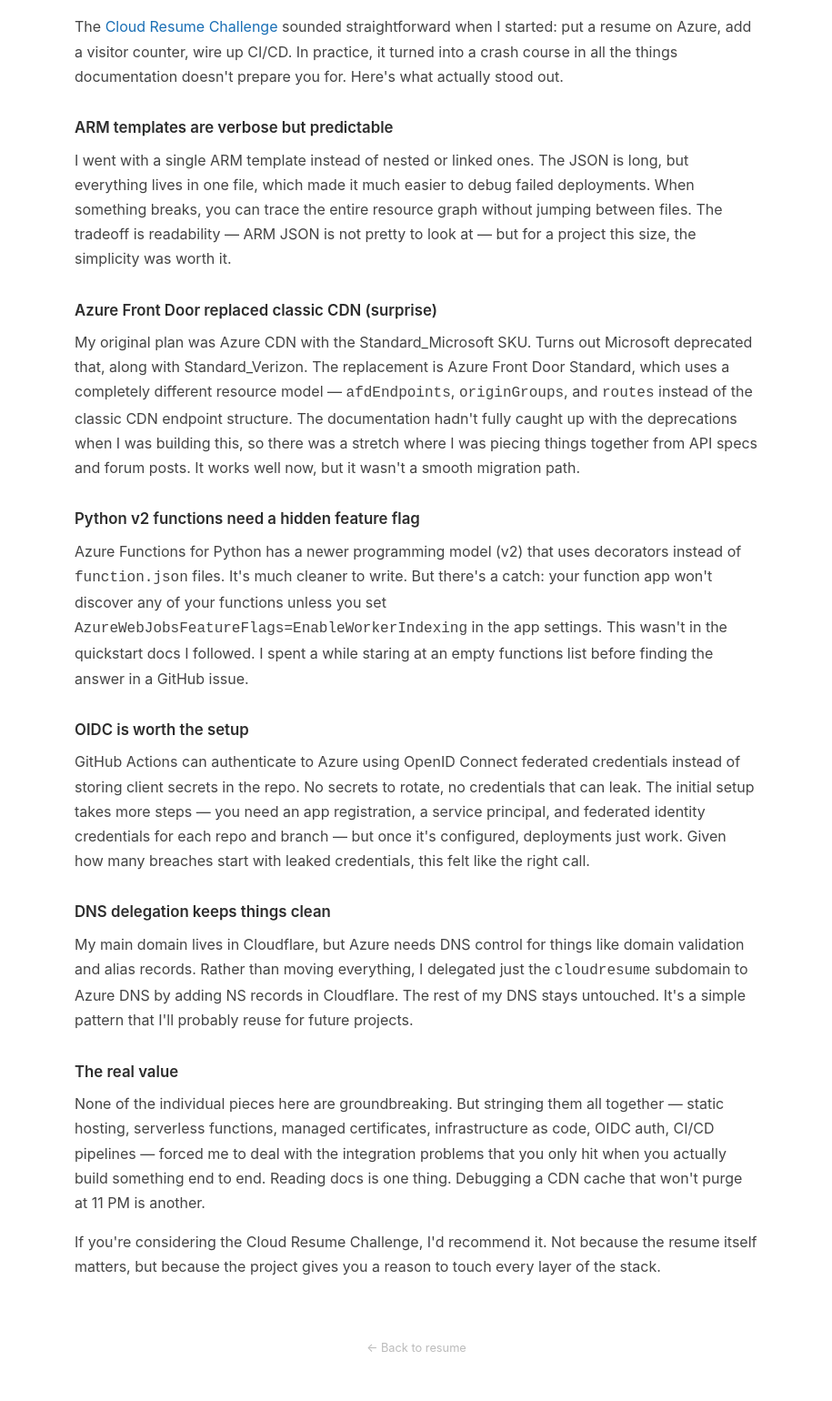
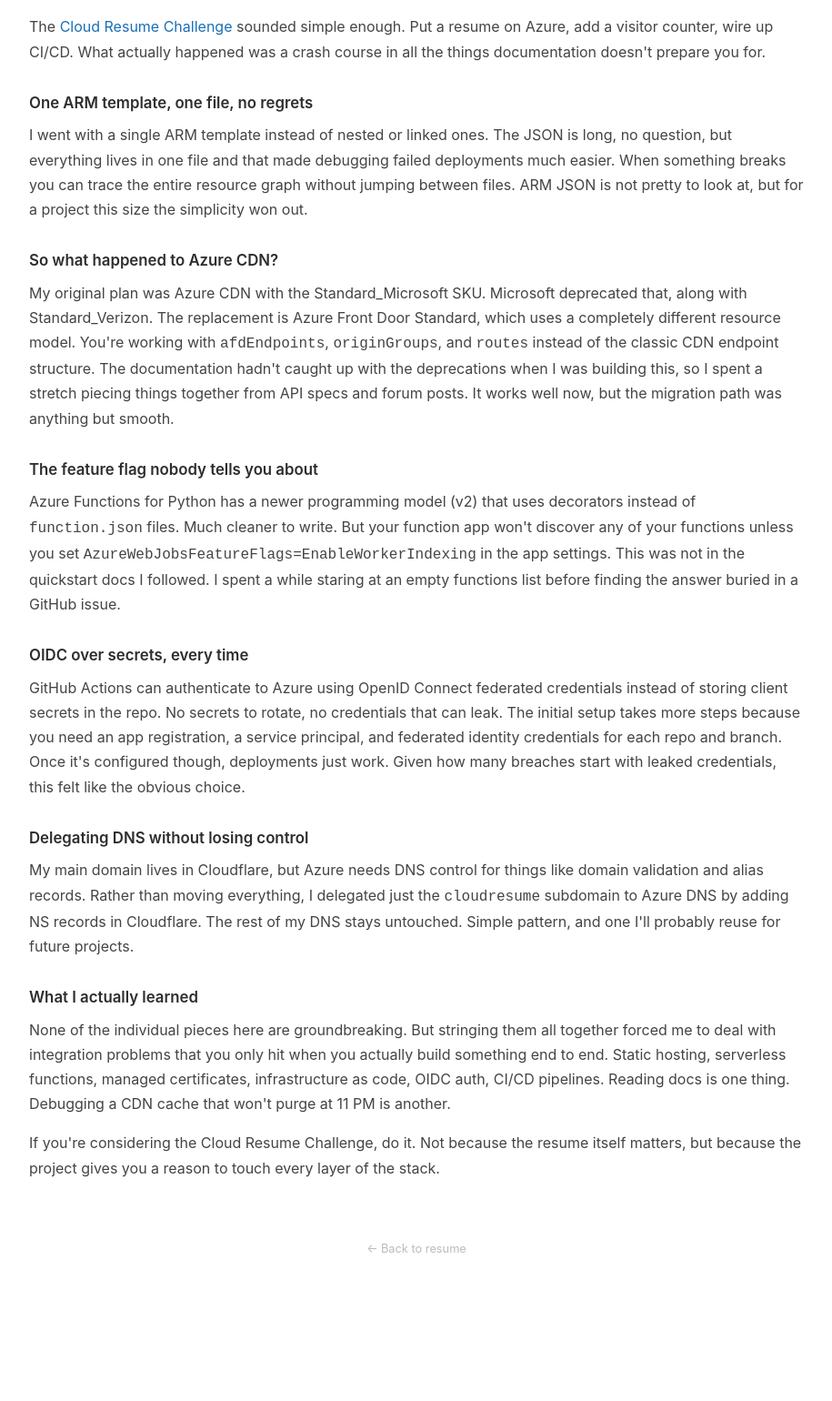
Before and after one commit to cswilsnetex/cloudresume, a plain HTML site: page reflection/index.html in a window 1280 px wide. Shown: the part 180-1720 px from the top of the page at 91% size, without its empty margins (182-1097 px from the left). After the commit the page ends 1612 px from the top, so only its background shows below. Drawn offline with Linux system fonts and the light colour scheme.

Commit message:
Minor tweaks

```diff
--- a/css/style.css
+++ b/css/style.css
@@ -13,7 +13,7 @@
 }
 
 header, main, footer {
-    max-width: 800px;
+    max-width: 900px;
     margin: 0 auto;
     padding: 0 24px;
 }
--- a/reflection/index.html
+++ b/reflection/index.html
@@ -55,40 +55,40 @@
 
         <div class="reflection-body">
             <p>
-                The <a href="https://cloudresumechallenge.dev/docs/the-challenge/azure/" target="_blank" rel="noopener noreferrer">Cloud Resume Challenge</a> sounded straightforward when I started: put a resume on Azure, add a visitor counter, wire up CI/CD. In practice, it turned into a crash course in all the things documentation doesn't prepare you for. Here's what actually stood out.
+                The <a href="https://cloudresumechallenge.dev/docs/the-challenge/azure/" target="_blank" rel="noopener noreferrer">Cloud Resume Challenge</a> sounded simple enough. Put a resume on Azure, add a visitor counter, wire up CI/CD. What actually happened was a crash course in all the things documentation doesn't prepare you for.
             </p>
 
-            <h3>ARM templates are verbose but predictable</h3>
+            <h3>One ARM template, one file, no regrets</h3>
             <p>
-                I went with a single ARM template instead of nested or linked ones. The JSON is long, but everything lives in one file, which made it much easier to debug failed deployments. When something breaks, you can trace the entire resource graph without jumping between files. The tradeoff is readability — ARM JSON is not pretty to look at — but for a project this size, the simplicity was worth it.
+                I went with a single ARM template instead of nested or linked ones. The JSON is long, no question, but everything lives in one file and that made debugging failed deployments much easier. When something breaks you can trace the entire resource graph without jumping between files. ARM JSON is not pretty to look at, but for a project this size the simplicity won out.
             </p>
 
-            <h3>Azure Front Door replaced classic CDN (surprise)</h3>
+            <h3>So what happened to Azure CDN?</h3>
             <p>
-                My original plan was Azure CDN with the Standard_Microsoft SKU. Turns out Microsoft deprecated that, along with Standard_Verizon. The replacement is Azure Front Door Standard, which uses a completely different resource model — <code>afdEndpoints</code>, <code>originGroups</code>, and <code>routes</code> instead of the classic CDN endpoint structure. The documentation hadn't fully caught up with the deprecations when I was building this, so there was a stretch where I was piecing things together from API specs and forum posts. It works well now, but it wasn't a smooth migration path.
+                My original plan was Azure CDN with the Standard_Microsoft SKU. Microsoft deprecated that, along with Standard_Verizon. The replacement is Azure Front Door Standard, which uses a completely different resource model. You're working with <code>afdEndpoints</code>, <code>originGroups</code>, and <code>routes</code> instead of the classic CDN endpoint structure. The documentation hadn't caught up with the deprecations when I was building this, so I spent a stretch piecing things together from API specs and forum posts. It works well now, but the migration path was anything but smooth.
             </p>
 
-            <h3>Python v2 functions need a hidden feature flag</h3>
+            <h3>The feature flag nobody tells you about</h3>
             <p>
-                Azure Functions for Python has a newer programming model (v2) that uses decorators instead of <code>function.json</code> files. It's much cleaner to write. But there's a catch: your function app won't discover any of your functions unless you set <code>AzureWebJobsFeatureFlags=EnableWorkerIndexing</code> in the app settings. This wasn't in the quickstart docs I followed. I spent a while staring at an empty functions list before finding the answer in a GitHub issue.
+                Azure Functions for Python has a newer programming model (v2) that uses decorators instead of <code>function.json</code> files. Much cleaner to write. But your function app won't discover any of your functions unless you set <code>AzureWebJobsFeatureFlags=EnableWorkerIndexing</code> in the app settings. This was not in the quickstart docs I followed. I spent a while staring at an empty functions list before finding the answer buried in a GitHub issue.
             </p>
 
-            <h3>OIDC is worth the setup</h3>
+            <h3>OIDC over secrets, every time</h3>
             <p>
-                GitHub Actions can authenticate to Azure using OpenID Connect federated credentials instead of storing client secrets in the repo. No secrets to rotate, no credentials that can leak. The initial setup takes more steps — you need an app registration, a service principal, and federated identity credentials for each repo and branch — but once it's configured, deployments just work. Given how many breaches start with leaked credentials, this felt like the right call.
+                GitHub Actions can authenticate to Azure using OpenID Connect federated credentials instead of storing client secrets in the repo. No secrets to rotate, no credentials that can leak. The initial setup takes more steps because you need an app registration, a service principal, and federated identity credentials for each repo and branch. Once it's configured though, deployments just work. Given how many breaches start with leaked credentials, this felt like the obvious choice.
             </p>
 
-            <h3>DNS delegation keeps things clean</h3>
+            <h3>Delegating DNS without losing control</h3>
             <p>
-                My main domain lives in Cloudflare, but Azure needs DNS control for things like domain validation and alias records. Rather than moving everything, I delegated just the <code>cloudresume</code> subdomain to Azure DNS by adding NS records in Cloudflare. The rest of my DNS stays untouched. It's a simple pattern that I'll probably reuse for future projects.
+                My main domain lives in Cloudflare, but Azure needs DNS control for things like domain validation and alias records. Rather than moving everything, I delegated just the <code>cloudresume</code> subdomain to Azure DNS by adding NS records in Cloudflare. The rest of my DNS stays untouched. Simple pattern, and one I'll probably reuse for future projects.
             </p>
 
-            <h3>The real value</h3>
+            <h3>What I actually learned</h3>
             <p>
-                None of the individual pieces here are groundbreaking. But stringing them all together — static hosting, serverless functions, managed certificates, infrastructure as code, OIDC auth, CI/CD pipelines — forced me to deal with the integration problems that you only hit when you actually build something end to end. Reading docs is one thing. Debugging a CDN cache that won't purge at 11 PM is another.
+                None of the individual pieces here are groundbreaking. But stringing them all together forced me to deal with integration problems that you only hit when you actually build something end to end. Static hosting, serverless functions, managed certificates, infrastructure as code, OIDC auth, CI/CD pipelines. Reading docs is one thing. Debugging a CDN cache that won't purge at 11 PM is another.
             </p>
             <p>
-                If you're considering the Cloud Resume Challenge, I'd recommend it. Not because the resume itself matters, but because the project gives you a reason to touch every layer of the stack.
+                If you're considering the Cloud Resume Challenge, do it. Not because the resume itself matters, but because the project gives you a reason to touch every layer of the stack.
             </p>
         </div>
     </main>
```
Also changed, not shown: index.html (+2 -2 lines).
